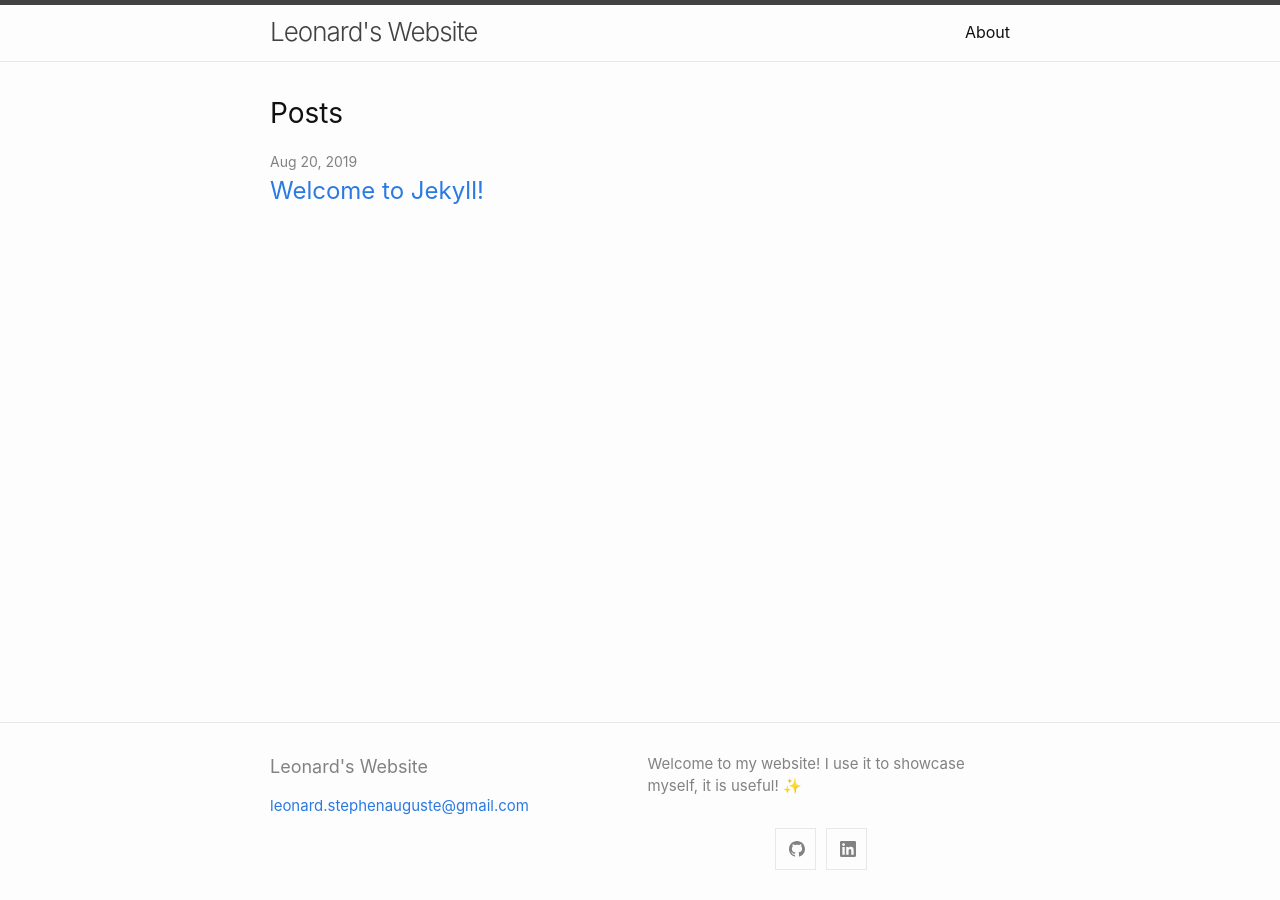
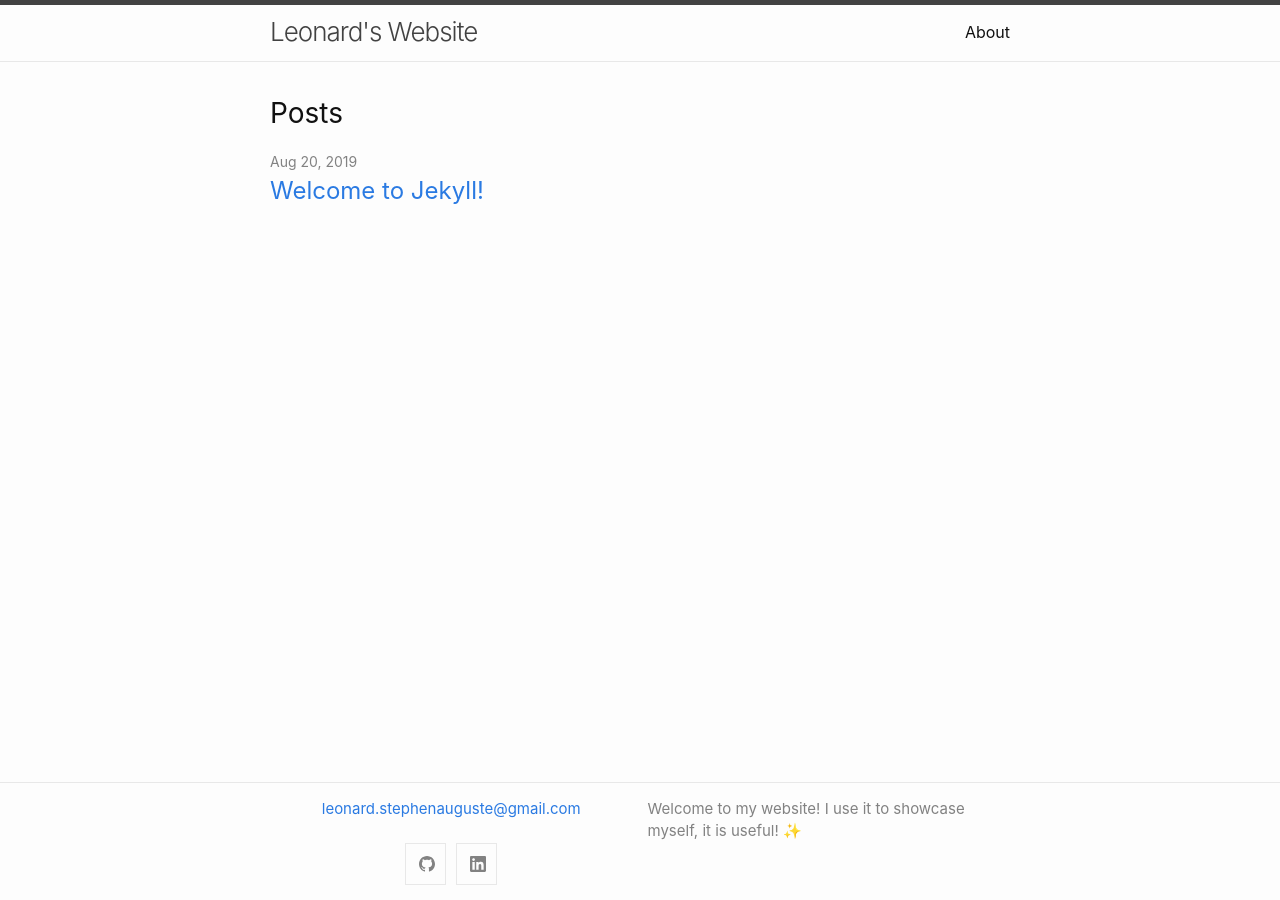
Before and after one commit to leonardSA/leonardsa.github.io, a Jekyll site: the page built from website/index.md, in a window 1280 px wide. Built offline with Jekyll 4.4.1, drawn with Linux system fonts in a browser that asks for light colours; emoji names are drawn with the system emoji font.

Commit message:
footer: modify style and content

```diff
--- a/website/_includes/footer.html
+++ b/website/_includes/footer.html
@@ -5,7 +5,7 @@
 
     <div class="footer-col-wrapper">
       <div class="footer-col one-half">
-      <h2 class="footer-heading">{{ site.title | escape }}</h2>
+      <!-- <h2 class="footer-heading">{{ site.title | escape }}</h2> -->
         <ul class="contact-list">
           <li class="p-name">
             {%- if site.author -%}
@@ -15,6 +15,12 @@
             {%- if site.email -%}
             <li><a class="u-email" href="mailto:{{ site.email }}">{{ site.email }}</a></li>
             {%- endif -%}
+
+            <br>
+
+            <div class="social-links">
+                {%- include social.html -%}
+            </div>
         </ul>
       </div>
 
@@ -22,9 +28,6 @@
         <p>{{- site.description | escape -}}</p>
       </div>
 
-      <div class="social-links">
-        {%- include social.html -%}
-      </div>
     </div>
 
   </div>
--- a/website/_sass/minima/_layout.scss
+++ b/website/_sass/minima/_layout.scss
@@ -135,6 +135,7 @@
 .social-media-list {
   list-style: none;
   margin-left: 0;
+  text-align: center;
 }
 
 .footer-col-wrapper {
@@ -147,7 +148,8 @@
 .footer-col {
   width: -webkit-calc(100% - (#{$spacing-unit} / 2));
   width:         calc(100% - (#{$spacing-unit} / 2));
-  margin-bottom: $spacing-unit / 2;
+  margin-top: -$spacing-unit / 2;
+  margin-bottom: -$spacing-unit;
   padding-left: $spacing-unit / 2;
 }
 
```
